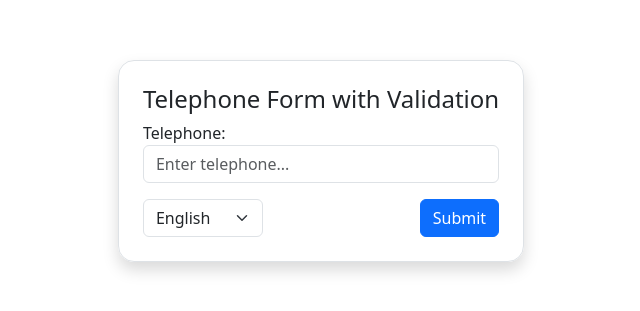
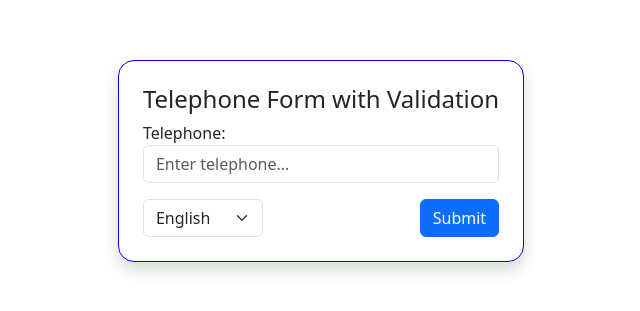
Before and after one commit to cvthang56th2/decagon_thangcao-interview_assignment, a website: page index.html in a window 1280 px wide. Shown: the part 239-550 px from the top of the page, without its empty margins (319-959 px from the left). Drawn offline with nearby package versions, Linux system fonts and the light colour scheme.

Commit message:
add form border by primary color

```diff
--- a/assets/scss/main.scss
+++ b/assets/scss/main.scss
@@ -13,3 +13,7 @@ body {
 #languageSelect {
   width: 120px;
 }
+
+#telephoneForm {
+  border-color: $primary !important;
+}
```
Also changed, not shown: assets/css/styles.css, 1 other file.
